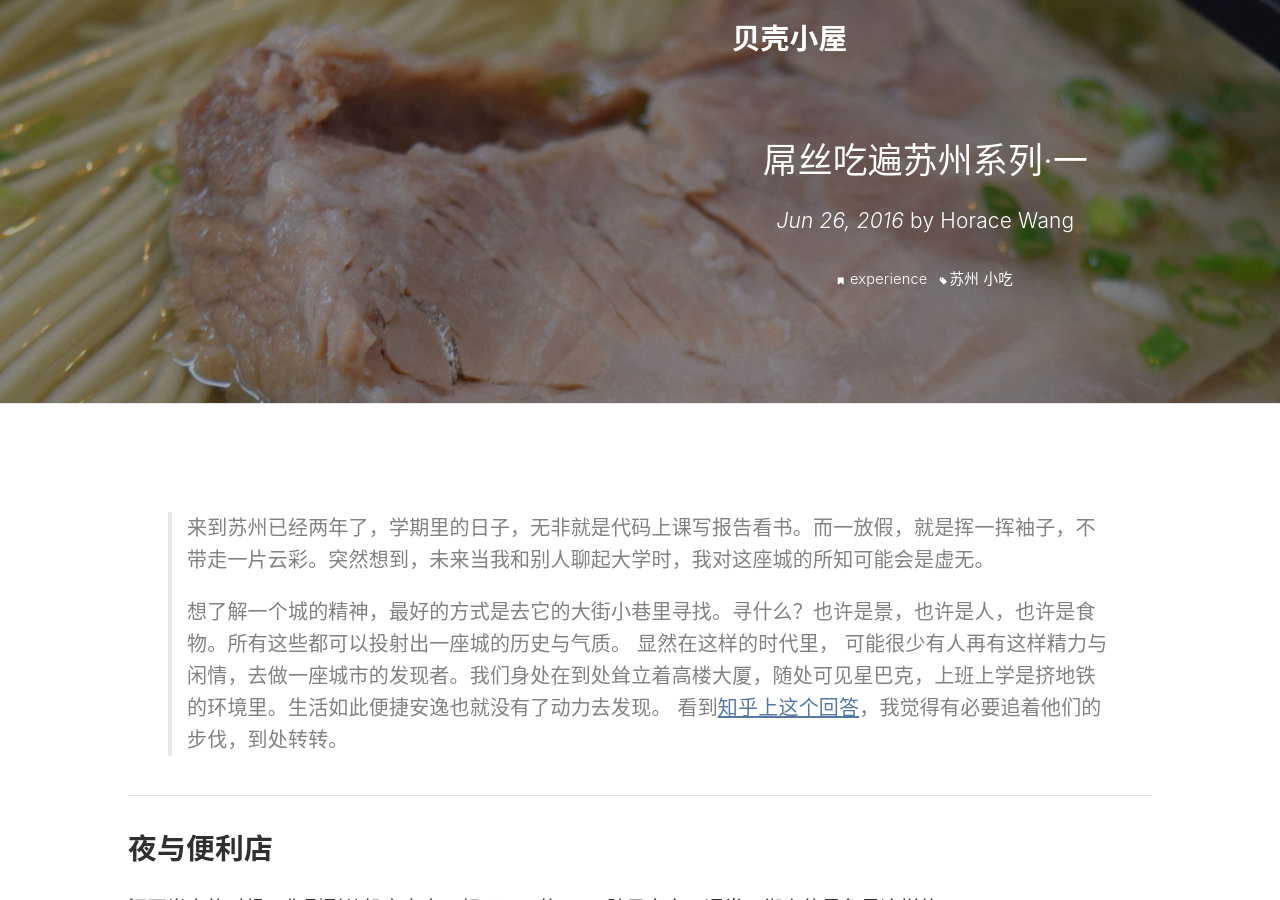
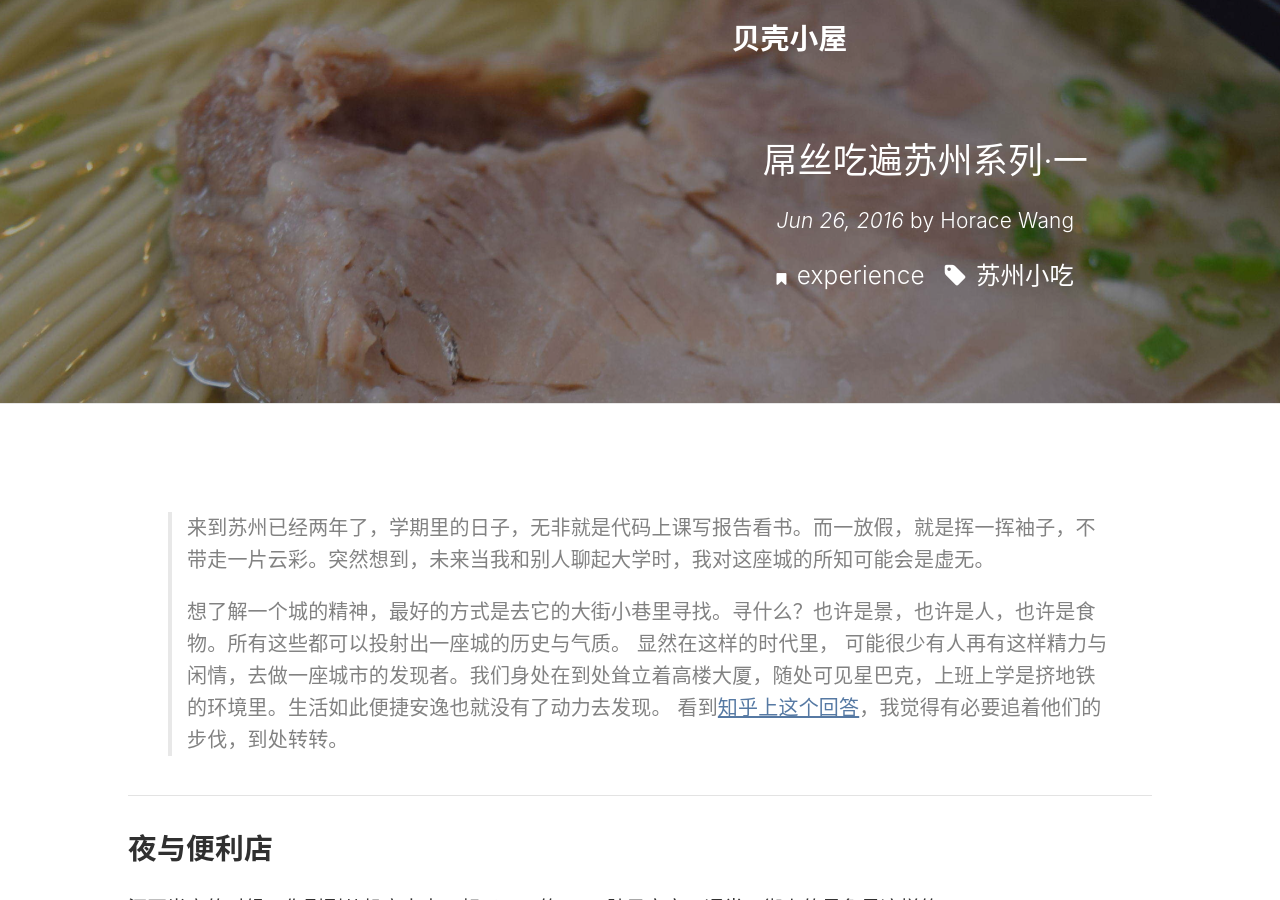
Before and after one commit to billweasley/billweasley.github.io, a Jekyll site: the page built from _posts/2016-06-26-foody-in-suzhou-part-one.md, in a window 1280 px wide and 900 px high, scrolled down 370 px. Built offline with Jekyll 4.4.1, drawn with Linux system fonts in a browser that asks for light colours; nearby versions of some CDN libraries; comment, search, counter and statistics services are not loaded; a style sheet for code colours, icons or effects is not loaded.

Commit message:
minor changes

```diff
--- a/_includes/headerplus.html
+++ b/_includes/headerplus.html
@@ -3,26 +3,24 @@
  {{ site.description }}
  </div>
 {% else %}
+{% if page.title == 'Tags' %}
+ <div class="site_description txt-left">
+  {{ page.description }}
+  </div>
+{% else %}
 <div class="page_description txt-left ">
- {{ page.title }}
-   <br>
+ {{ page.title }}<br>
  <span  class="post-meta" style="font-size: 60%;">
- <span  class="post-meta">
       <time class="post-date" style="font-style: italic" datetime="{{ page.date | date:"%Y-%m-%d" }}">{{ page.date | date: "%b %-d, %Y" }}</time>
       <span class="post-author">by {{ site.author.name }}</span>
-    </span>
-    <span style="font-size: 40%;" class="post-category">
-      <br>  <i class="fa fa-bookmark"></i></span>
-    <span style="font-size: 70%;" class="post-category">{{page.category}}</span>&nbsp;
+</span>
+<span style="font-size: 40%;" class="post-category"><br><i class="fa fa-bookmark"></i></span>
+<span style="font-size: 70%;" class="post-category">{{page.category}}</span>&nbsp;
 {%if {{page.tags}}!=[] %}
-  <span  class="post-tags" style="font-size: 40%;"> <i class="fa fa-tag"> </i>
-</span>
-<span style="font-size: 70%;" class="post-tags">
-{%for tags in  {{page.tags}} %}
-    {{tags}}
-{%endfor%}
+<span  class="post-tags" style="font-size: 70%;"> <i class="fa fa-tag"> </i></span>
+<span style="font-size: 70%;" class="post-tags">{%for tags in  {{page.tags}} %}{{tags}}{%endfor%}</span>
 {%endif%}
-</span>
 </div>
 {%endif%}
+{%endif%}
 </header>
--- a/tags.html
+++ b/tags.html
@@ -1,6 +1,6 @@
 ---
 layout: default
-title:Tags
+title: Tags
 ---
 
 <div class="post">
```
